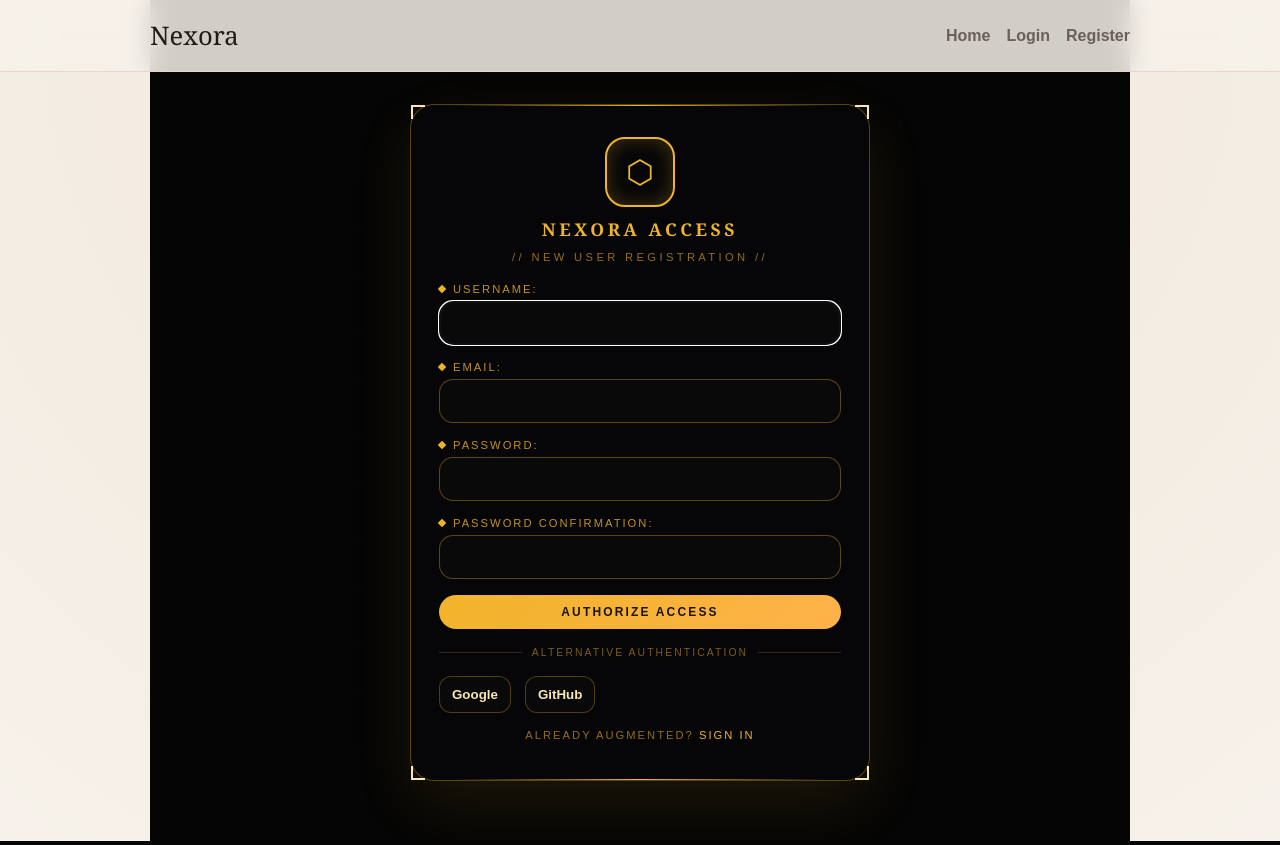
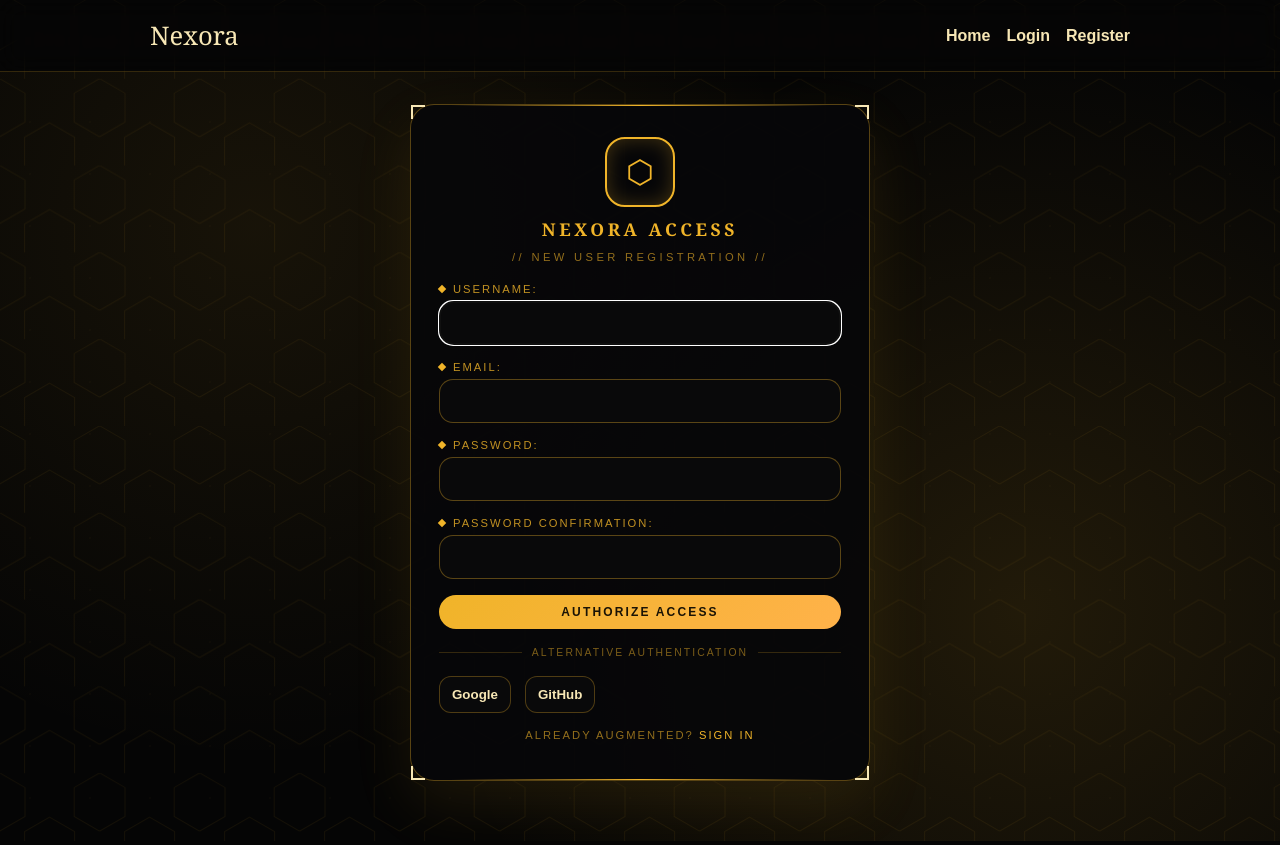
Before and after one commit to Freiderich/Nexora, a Django app: page /users/register/ in a window 1280 px wide. Run offline with Django 5.2, Linux system fonts and the light colour scheme.

Commit message:
Fixed Register page

```diff
--- a/static/css/register.css
+++ b/static/css/register.css
@@ -1,8 +1,29 @@
+.register-body {
+  background: #050505;
+}
+
+.register-body main.container {
+  width: 100%;
+  max-width: none;
+}
+
+.register-body .site-header,
+.register-body .menu a,
+.register-body .logo {
+  background: transparent;
+  color: #f7e7b5;
+}
+
+.register-body .site-header {
+  border-bottom: 1px solid rgba(240, 180, 41, 0.2);
+}
+
 .auth-terminal {
-  min-height: calc(100vh - 140px);
+  min-height: calc(100vh - 120px);
   display: grid;
   place-items: center;
   position: relative;
+  width: 100%;
   color: #f7e7b5;
 }
 
@@ -21,6 +42,27 @@
   background-image: radial-gradient(#f0b4291a 1px, transparent 1px);
   background-size: 60px 52px;
   opacity: 0.2;
+  z-index: -1;
+}
+
+.terminal-hex {
+  position: absolute;
+  inset: -80px 0 0;
+  opacity: 0.08;
+  z-index: -1;
+  pointer-events: none;
+}
+
+.hex-grid {
+  width: 100%;
+  height: 100%;
+}
+
+.terminal-accent {
+  position: absolute;
+  inset: 0;
+  background: radial-gradient(circle at 20% 20%, rgba(240, 180, 41, 0.08), transparent 45%),
+    radial-gradient(circle at 80% 70%, rgba(240, 180, 41, 0.12), transparent 50%);
   z-index: -1;
 }
 
@@ -165,6 +207,35 @@
   font-size: 0.75rem;
 }
 
+.terminal-form .primary:active {
+  transform: translateY(1px);
+}
+
+.terminal-fade {
+  position: fixed;
+  inset: 0;
+  background: rgba(5, 5, 5, 0.85);
+  opacity: 0;
+  pointer-events: none;
+  transition: opacity 0.4s ease;
+  z-index: 999;
+}
+
+.register-submitting .terminal-fade {
+  opacity: 1;
+}
+
+.register-submitting #terminal-card {
+  animation: fadeCard 0.4s ease forwards;
+}
+
+@keyframes fadeCard {
+  to {
+    opacity: 0.2;
+    transform: translateY(-6px);
+  }
+}
+
 .terminal-divider {
   display: flex;
   align-items: center;
--- a/templates/base.html
+++ b/templates/base.html
@@ -11,7 +11,7 @@
     <link rel="stylesheet" href="{% static 'css/pages.css' %}" />
     {% block extra_css %}{% endblock %}
   </head>
-  <body>
+  <body class="{% block body_class %}{% endblock %}">
     <header class="site-header">
       <div class="container nav">
         <a class="logo" href="{% url 'home' %}">Nexora</a>
--- a/templates/users/register.html
+++ b/templates/users/register.html
@@ -5,10 +5,46 @@
   <link rel="stylesheet" href="{% static 'css/register.css' %}" />
 {% endblock %}
 
+{% block body_class %}register-body{% endblock %}
+
 {% block main_class %}auth-terminal{% endblock %}
 
 {% block content %}
-  <section class="terminal-card">
+  <div class="terminal-hex">
+    <svg class="hex-grid" xmlns="http://www.w3.org/2000/svg">
+      <defs>
+        <pattern
+          id="hexagons"
+          width="50"
+          height="43.4"
+          patternUnits="userSpaceOnUse"
+          patternTransform="scale(2)"
+        >
+          <polygon
+            points="24.8,22 37.3,29.2 37.3,43.7 24.8,50.9 12.3,43.7 12.3,29.2"
+            fill="none"
+            stroke="#d4a024"
+            stroke-width="0.5"
+          />
+          <polygon
+            points="0,0 12.5,7.2 12.5,21.7 0,28.9 -12.5,21.7 -12.5,7.2"
+            fill="none"
+            stroke="#d4a024"
+            stroke-width="0.5"
+          />
+          <polygon
+            points="49.6,0 62.1,7.2 62.1,21.7 49.6,28.9 37.1,21.7 37.1,7.2"
+            fill="none"
+            stroke="#d4a024"
+            stroke-width="0.5"
+          />
+        </pattern>
+      </defs>
+      <rect width="100%" height="100%" fill="url(#hexagons)" />
+    </svg>
+  </div>
+  <div class="terminal-accent"></div>
+  <section class="terminal-card" id="terminal-card">
     <div class="terminal-corners">
       <span></span>
       <span></span>
@@ -22,7 +58,7 @@
       <h1 class="terminal-title">Nexora Access</h1>
       <div class="terminal-subtitle">// New User Registration //</div>
     </div>
-    <form method="post" class="terminal-form">
+    <form method="post" class="terminal-form" id="register-form">
       {% csrf_token %}
       {{ form.as_p }}
       <button type="submit" class="primary">Authorize Access</button>
@@ -34,4 +70,13 @@
     </div>
     <p class="terminal-footer">Already augmented? <a href="{% url 'login' %}">Sign in</a></p>
   </section>
+  <div class="terminal-fade" aria-hidden="true"></div>
+  <script>
+    const registerForm = document.getElementById("register-form");
+    if (registerForm) {
+      registerForm.addEventListener("submit", () => {
+        document.body.classList.add("register-submitting");
+      });
+    }
+  </script>
 {% endblock %}
```
